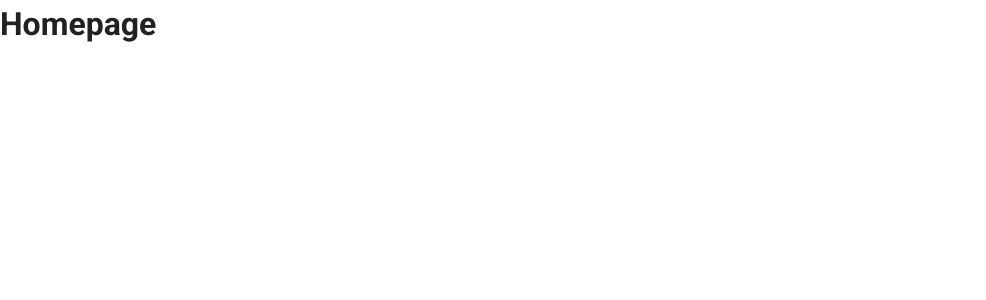
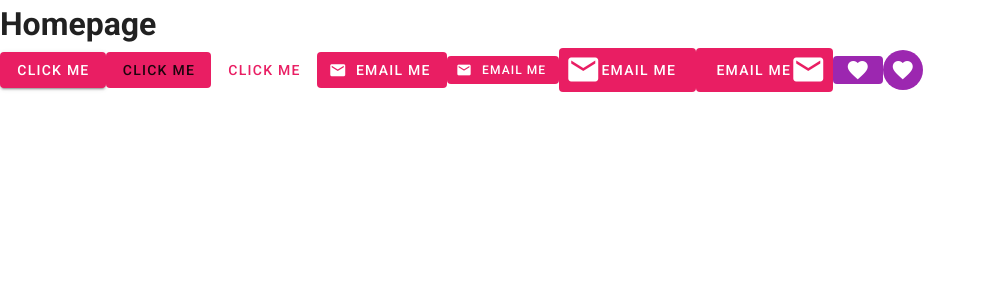
Before and after one commit to Arailyd/vuetify-1-5, a Vue app: page / in a window 1280 px wide. Shown: the top 300 px of the page, without its empty margins (0-986 px from the left). Built offline with nearby package versions, Linux system fonts and the light colour scheme.

Commit message:
Commit de practica video 5

```diff
--- a/src/views/Home.vue
+++ b/src/views/Home.vue
@@ -1,6 +1,39 @@
 <template>
   <div class="home">
     <h1>Homepage</h1>
+
+    <v-btn class="pink white--text">Click me</v-btn>
+    <v-btn depressed color="pink">Click me</v-btn>
+    <v-btn text color="pink">Click me</v-btn>
+
+    <v-btn depressed class="pink white--text">
+      <v-icon left> mdi-email </v-icon>
+      <span>email me</span>
+    </v-btn>
+
+    <v-btn depressed small class="pink white--text">
+      <v-icon small left> mdi-email </v-icon>
+      <span>email me</span>
+    </v-btn>
+
+    <v-btn depressed large class="pink white--text">
+      <v-icon large left> mdi-email </v-icon>
+      <span>email me</span>
+    </v-btn>
+
+    <v-btn depressed large class="pink white--text">
+      <span>email me</span>
+      <v-icon large right> mdi-email </v-icon>
+    </v-btn>
+
+    <v-btn depressed small dark class="purple">
+      <v-icon> mdi-heart </v-icon>
+    </v-btn>
+
+    <v-btn fab depressed small dark class="purple">
+      <v-icon> mdi-heart </v-icon>
+    </v-btn>
+
   </div>
 </template>
 
```
